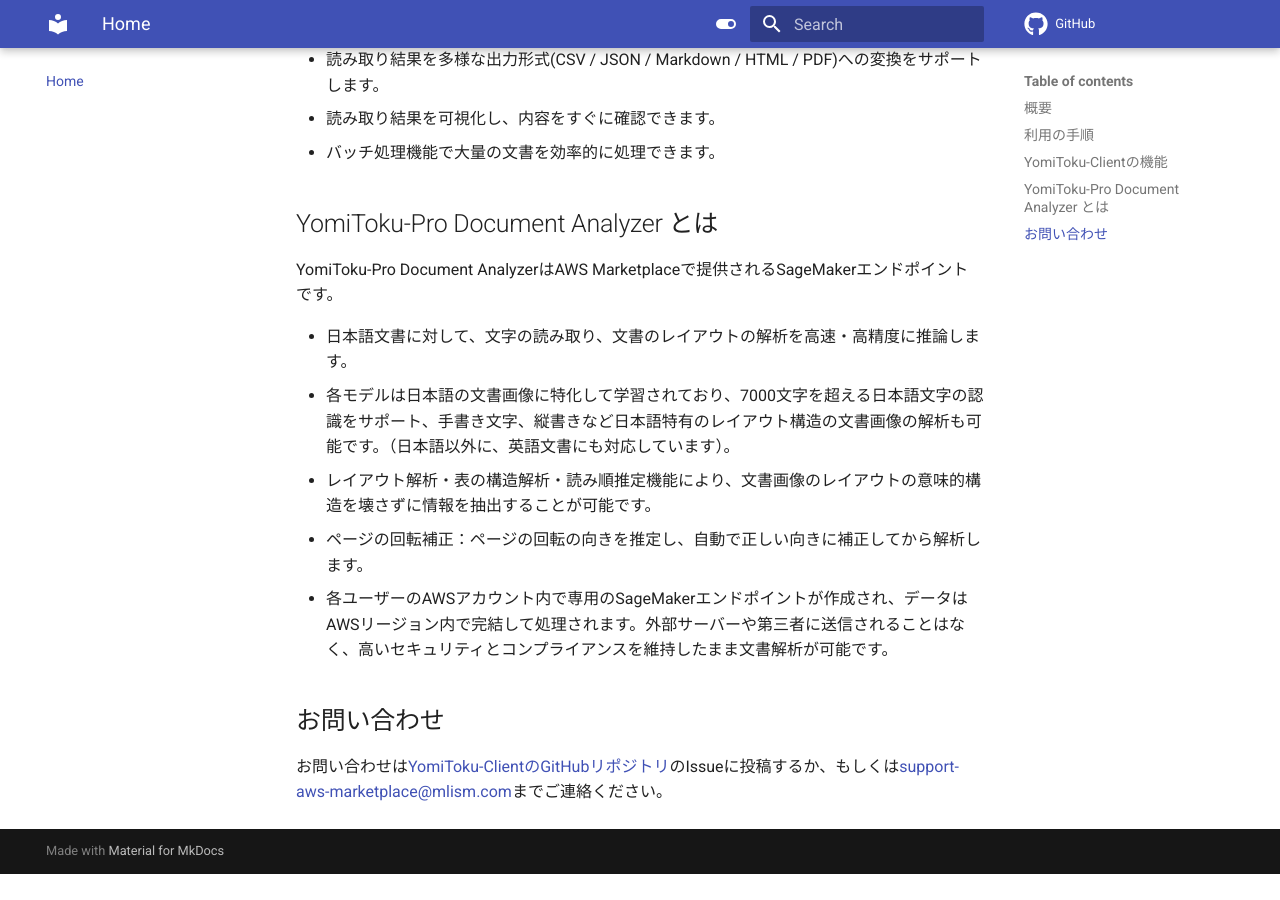
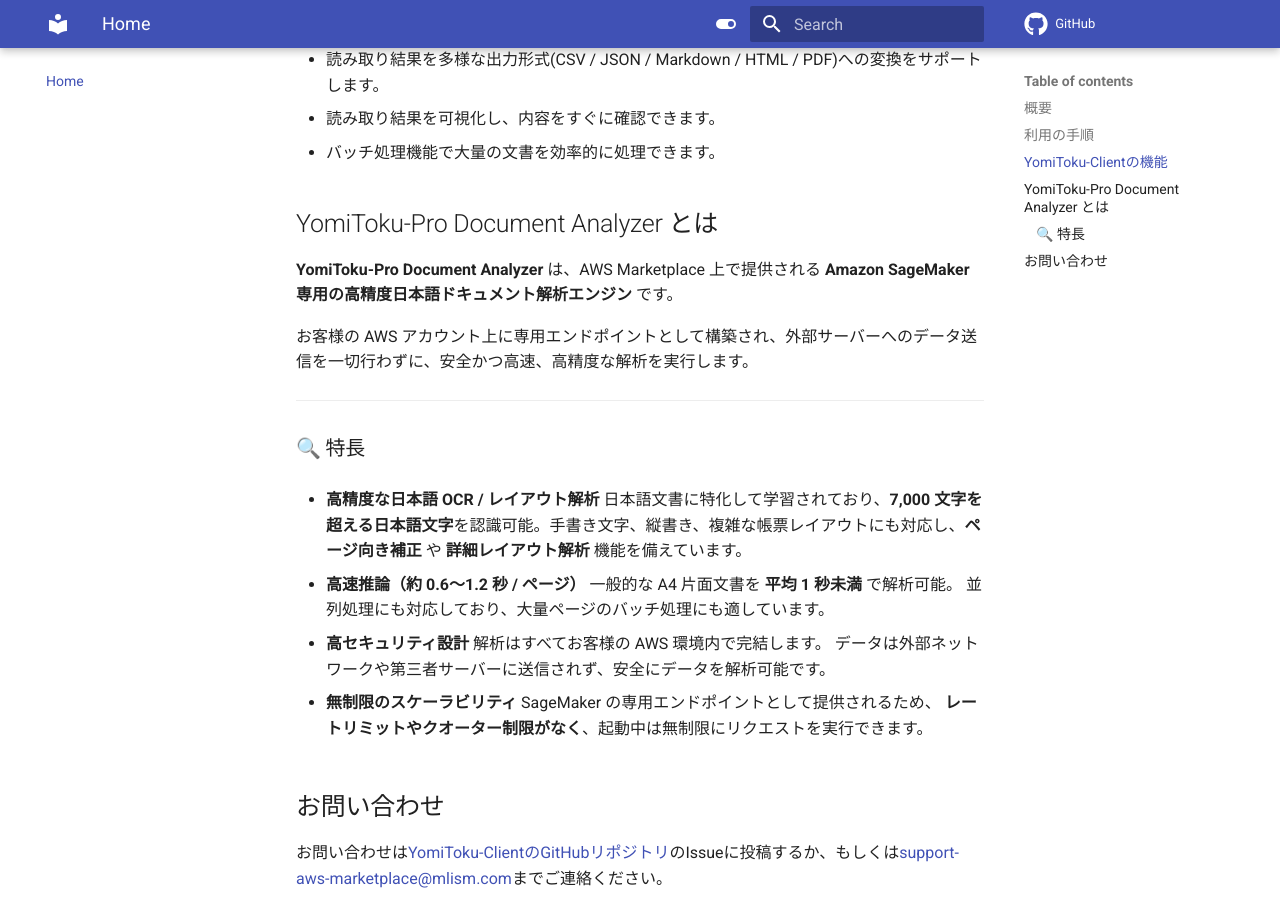
Before and after one commit to MLism-Inc/yomitoku-client, an MkDocs documentation site: the page built from docs/index.md, in a window 1280 px wide and 900 px high, scrolled down 851 px. Built offline with MkDocs 1.6.1 and Material for MkDocs 9.7.7, drawn with Linux system fonts in a browser that asks for light colours; comment, search, counter and statistics services are not loaded; before the commit the page ends 1725 px from its top, so only the background shows below that.

```diff
--- a/docs/index.md
+++ b/docs/index.md
@@ -35,13 +35,30 @@ flowchart LR
 - バッチ処理機能で大量の文書を効率的に処理できます。
 
 ## YomiToku-Pro Document Analyzer とは
-YomiToku-Pro Document AnalyzerはAWS Marketplaceで提供されるSageMakerエンドポイントです。
 
-- 日本語文書に対して、文字の読み取り、文書のレイアウトの解析を高速・高精度に推論します。
-- 各モデルは日本語の文書画像に特化して学習されており、7000文字を超える日本語文字の認識をサポート、手書き文字、縦書きなど日本語特有のレイアウト構造の文書画像の解析も可能です。（日本語以外に、英語文書にも対応しています）。
-- レイアウト解析・表の構造解析・読み順推定機能により、文書画像のレイアウトの意味的構造を壊さずに情報を抽出することが可能です。
-- ページの回転補正：ページの回転の向きを推定し、自動で正しい向きに補正してから解析します。
-- 各ユーザーのAWSアカウント内で専用のSageMakerエンドポイントが作成され、データはAWSリージョン内で完結して処理されます。外部サーバーや第三者に送信されることはなく、高いセキュリティとコンプライアンスを維持したまま文書解析が可能です。
+**YomiToku-Pro Document Analyzer** は、AWS Marketplace 上で提供される **Amazon SageMaker 専用の高精度日本語ドキュメント解析エンジン** です。
+
+お客様の AWS アカウント上に専用エンドポイントとして構築され、外部サーバーへのデータ送信を一切行わずに、安全かつ高速、高精度な解析を実行します。
+
+---
+
+### 🔍 特長
+
+* **高精度な日本語 OCR / レイアウト解析**
+  日本語文書に特化して学習されており、**7,000 文字を超える日本語文字**を認識可能。手書き文字、縦書き、複雑な帳票レイアウトにも対応し、**ページ向き補正** や **詳細レイアウト解析** 機能を備えています。
+
+* **高速推論（約 0.6〜1.2 秒 / ページ）**
+  一般的な A4 片面文書を **平均 1 秒未満** で解析可能。
+  並列処理にも対応しており、大量ページのバッチ処理にも適しています。
+
+* **高セキュリティ設計**
+  解析はすべてお客様の AWS 環境内で完結します。
+  データは外部ネットワークや第三者サーバーに送信されず、安全にデータを解析可能です。
+
+* **無制限のスケーラビリティ**
+  SageMaker の専用エンドポイントとして提供されるため、
+  **レートリミットやクオーター制限がなく**、起動中は無制限にリクエストを実行できます。
+
 
 ## お問い合わせ
 
```
Also changed, not shown: README.en.md (+23 -7 lines), README.md (+28 -6 lines).
